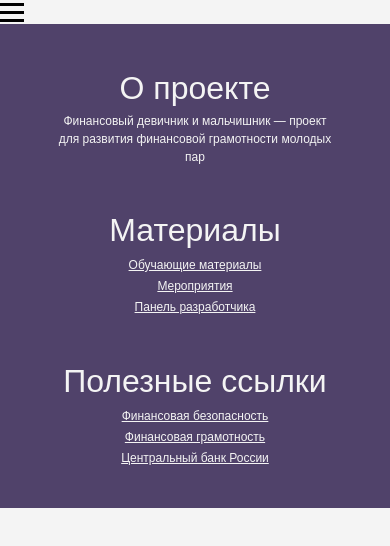
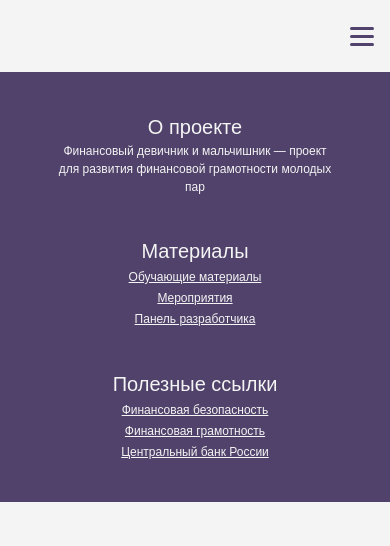
Before and after one commit to agneauenfer/finance-party, a React (Vite) app: page / in a window 390 px wide. Shown: the top 546 px of the page. Built offline with nearby package versions, Linux system fonts and the light colour scheme; no server answers.

Commit message:
mobile version

```diff
--- a/src/assets/styles/forms.css
+++ b/src/assets/styles/forms.css
@@ -132,3 +132,24 @@ input[type="file"].drag-over {
   color: #3498db;
   margin-top: 5px;
 }
+
+.buttons{
+  margin-top: 10;
+  display: flex;
+  gap: 10px;
+}
+
+@media (max-width: 768px){
+  .form-container {
+    width: 100%;
+    padding: var(--space-md);
+  }
+
+  .login-card {
+    width: 100%;
+    margin: 50px auto;
+  }
+  .buttons{
+    flex-direction: column;
+  }
+}
--- a/src/assets/styles/variables.css
+++ b/src/assets/styles/variables.css
@@ -1,11 +1,11 @@
 :root {
-  --color-primary: #50426A;
-  --color-primary-light: #E0DDF2;
-  --color-bg: #F4F4F4;
+  --color-primary: #50426a;
+  --color-primary-light: #e0ddf2;
+  --color-bg: #f4f4f4;
   --color-text: #000;
   --color-text-light: var(--color-bg);
   --color-text-muted: #999;
-  --color-text-inverse: #281C54;
+  --color-text-inverse: #281c54;
 
   --space-xs: 4px;
   --space-sm: 8px;
@@ -21,7 +21,7 @@
   --gap-m: 50px;
   --section-gap: 80px;
 
-  --font-family: 'Manrope', sans-serif;
+  --font-family: "Manrope", sans-serif;
   --font-size-sm: 14px;
   --font-size-base: 16px;
   --font-size-subtitle: 32px;
@@ -34,6 +34,12 @@
   --transition-base: 0.3s ease;
 }
 
+@media (min-width: 1800px) {
+  :root {
+    --max-width: 1600px;
+  }
+}
+
 @media (max-width: 1024px) {
   :root {
     --max-width: 900px;
@@ -42,10 +48,14 @@
     --section-gap: 50px;
     --font-size-sm: 12px;
     --font-size-base: 14px;
-    --font-size-lg: 16px;
-    --font-size-xl: 20px;
+    --font-size-subtitle: 20px;
     --font-size-title: 32px;
-    --font-size-xxl: 48px;
+  }
+}
+
+@media (max-width: 860px) {
+  :root {
+    --max-width: 800px;
   }
 }
 
@@ -54,18 +64,18 @@
     --max-width: 700px;
     --text-gap: 10px;
     --gap-m: 25px;
-    --section-gap: 30px;
   }
 }
 
-@media (max-width: 431px){
+@media (max-width: 431px) {
   :root {
     --max-width: 400px;
   }
 }
 
-@media (max-width: 376px){
+@media (max-width: 376px) {
   :root {
     --max-width: 350px;
+    --font-size-title: 28px;
   }
 }
--- a/src/components/admin/CardsList.jsx
+++ b/src/components/admin/CardsList.jsx
@@ -76,7 +76,7 @@ export default function CardsList({ cards, onUpdate }) {
             className="card-admin"
           />
 
-          <div style={{ marginTop: 10, display: "flex", gap: 10 }}>
+          <div className="buttons">
             <Button variant="outline" onClick={() => openEdit(card)}>
               Редактировать
             </Button>
--- a/src/components/admin/ImageCardsList.jsx
+++ b/src/components/admin/ImageCardsList.jsx
@@ -57,7 +57,7 @@ export default function ImageCardList({ cards, onUpdate }) {
       <p className="subtitle">Мероприятия</p>
 
       {cards.map((card) => (
-        <div key={card.id} style={{ width: "50%" }}>
+        <div key={card.id} style={{ maxWidth: "360px" }}>
           <MeroCard
             id={card.id}
             title={card.title}
@@ -65,7 +65,7 @@ export default function ImageCardList({ cards, onUpdate }) {
             image_url={card.image_url}
           />
 
-          <div style={{ marginTop: 10, display: "flex", gap: 10 }}>
+          <div className="buttons">
             <Button variant="outline" onClick={() => openEdit(card)}>
               Редактировать
             </Button>
--- a/src/components/pages/HomePage.jsx
+++ b/src/components/pages/HomePage.jsx
@@ -89,7 +89,7 @@ function HomePage() {
         </div>
       </Section>
       <Section className="about-section" id="about">
-        <h2 className="title">Что такое финансовый мальчишник и девичник?</h2>
+        <h2 className="title">Что такое финансовый девичник и мальчишник?</h2>
         <p className="text-base black">
           Серия мероприятий и материалов, которые помогают парам: согласовать
           семейные цели, научиться вести совместный бюджет, распределять
--- a/src/components/ui/cards/LastCard/last-card.css
+++ b/src/components/ui/cards/LastCard/last-card.css
@@ -1,11 +1,18 @@
-.last-card{
+.last-card {
   width: 80%;
   margin: 0 auto;
   margin-top: var(--text-gap);
   background-image: url(./images/image-last-card.png);
   background-size: cover;
-    padding: var(--text-gap);
+  padding: var(--space-md);
   text-align: center;
   border-radius: var(--radius-lg);
   height: 300px;
 }
+
+@media (max-width: 431px) {
+  .last-card {
+    width: 100%;
+    height: 230px;
+  }
+}
--- a/src/components/ui/cards/MainCard/main-card.css
+++ b/src/components/ui/cards/MainCard/main-card.css
@@ -23,17 +23,30 @@
   top: 15vh;
   margin-bottom: var(--space-lg);
   box-shadow: 0 -4px 20px rgba(100, 100, 100, 0.1);
-    transition: transform 0.3s ease, box-shadow 0.3s ease;
+  transition:
+    transform 0.3s ease,
+    box-shadow 0.3s ease;
   z-index: 1;
 }
 
-.card:nth-child(1) { z-index: 1; }
-.card:nth-child(2) { z-index: 2; }
-.card:nth-child(3) { z-index: 3; }
-.card:nth-child(4) { z-index: 4; }
-.card:nth-child(5) { z-index: 5; }
-.card:nth-child(6) { z-index: 6; }
-
+.card:nth-child(1) {
+  z-index: 1;
+}
+.card:nth-child(2) {
+  z-index: 2;
+}
+.card:nth-child(3) {
+  z-index: 3;
+}
+.card:nth-child(4) {
+  z-index: 4;
+}
+.card:nth-child(5) {
+  z-index: 5;
+}
+.card:nth-child(6) {
+  z-index: 6;
+}
 
 .container .card:first-child {
   top: 10vh;
@@ -43,11 +56,12 @@
   width: 55%;
 }
 
-.text-left h3, .text-left p {
+.text-left h3,
+.text-left p {
   margin-bottom: 20px;
 }
 
-.card-admin{
+.card-admin {
   width: 80%;
   display: flex;
   justify-content: space-between;
@@ -60,10 +74,9 @@
 }
 
 @media (max-width: 768px) {
-    .card {
-        width: 95%;
-        flex-direction: column;
-        top: 10vh;
+  .card,
+  .card-admin {
+    flex-direction: column-reverse;
     padding: var(--space-md);
   }
 
@@ -80,7 +93,8 @@
 }
 
 @media (max-width: 431px) {
-    .card {
-        top: 8vh;
+  .card,
+  .card-admin {
+    width: 100%;
   }
 }
--- a/src/components/ui/cards/MeroCard/mero-card.css
+++ b/src/components/ui/cards/MeroCard/mero-card.css
@@ -1,4 +1,4 @@
-.mero-container{
+.mero-container {
   display: grid;
   grid-template-columns: repeat(2, 1fr);
   gap: var(--text-gap);
@@ -6,7 +6,7 @@
   margin-bottom: var(--section-gap);
 }
 
-.mero-card{
+.mero-card {
   background: var(--color-primary);
   border-radius: var(--radius-md);
 }
@@ -25,6 +25,12 @@
   border-radius: var(--radius-md) var(--radius-md) 0 0;
 }
 
-.text-container{
+.text-container {
   padding: var(--text-gap);
 }
+
+@media (max-width: 431px) {
+  .mero-container {
+    grid-template-columns: 1fr;
+  }
+}
--- a/src/components/ui/layout/Header/header.css
+++ b/src/components/ui/layout/Header/header.css
@@ -2,13 +2,6 @@
   max-width: var(--max-width);
   margin: 0 auto;
   background: transparent;
-}
-
-.header--open {
-  background: inherit;
-}
-
-.header__nav {
   display: flex;
   align-items: center;
   justify-content: center;
@@ -16,12 +9,15 @@
   padding: 0 var(--space-md);
 }
 
+.header--open {
+  background: inherit;
+}
+
 .header__nav-list {
   display: flex;
   gap: var(--header-height);
   list-style: none;
 }
-
 
 .header__nav-list li {
   transition: transform 0.3s ease;
@@ -47,7 +43,8 @@
 .burger span {
   width: 100%;
   height: 3px;
-  background: var(--color-text);
+  border-radius: 10px;
+  background: var(--color-primary);
   transition: all 0.3s ease;
 }
 
@@ -71,6 +68,9 @@
 }
 
 @media (max-width: 768px) {
+  .header {
+    justify-content: right;
+  }
   .burger {
     display: flex;
   }
@@ -82,7 +82,7 @@
     left: 0;
     width: 100%;
     height: calc(100vh - var(--header-height));
-    background: #050400;
+    background: var(--color-bg);
     padding: 40px 20px;
     opacity: 0;
     transform: translateX(-100%);
--- a/src/index.css
+++ b/src/index.css
@@ -1,33 +1,33 @@
-section{
+section {
   max-width: var(--max-width);
   margin: 0 auto;
 }
 
-.greet{
+.greet {
   background-image: url(./images/image-greet.jpg);
   background-size: cover;
   background-position: center;
   background-repeat: no-repeat;
   border-radius: var(--radius-lg);
-    height: calc(100vh - var(--header-height)) ;
-    padding-top: var(--section-gap);
+  height: calc(100vh - var(--header-height));
   display: flex;
   justify-content: center;
 }
-.greet-container{
+.greet-container {
   width: 47%;
   display: flex;
   flex-direction: column;
   align-items: center;
+  margin-top: 20vh;
 }
-.greet-text{
+.greet-text {
   display: flex;
   flex-direction: column;
   align-items: center;
   text-align: center;
   gap: var(--space-md);
 }
-.about-section{
+.about-section {
   max-width: var(--max-width);
   margin: 0 auto;
   display: grid;
@@ -35,14 +35,14 @@ section{
   align-items: center;
 }
 
-.first-container{
+.first-container {
   display: grid;
   grid-template-columns: repeat(4, 1fr);
   grid-template-rows: repeat(1, 1fr);
   gap: var(--text-gap);
 }
 
-.special-card{
+.special-card {
   background-image: url(./images/image-card.jpg);
   background-size: cover;
   background-position: bottom;
@@ -53,18 +53,18 @@ section{
   grid-column: span 2 / span 2;
 }
 
-.greet-card{
+.greet-card {
   background: var(--color-primary);
   padding: var(--space-lg);
   border-radius: var(--radius-md);
   cursor: pointer;
 }
 
-.greet-card .subtitle{
+.greet-card .subtitle {
   margin-bottom: var(--text-gap);
 }
 
-.main-text{
+.main-text {
   text-align: center;
 }
 
@@ -85,6 +85,13 @@ section{
   font-family: "Stem", sans-serif;
 }
 
+@media (max-width: 1024px) {
+  .special-card {
+    padding: var(--space-md);
+    padding-right: 100px;
+  }
+}
+
 @media (max-width: 768px) {
   .notfound h1 {
     font-size: 80px;
@@ -92,6 +99,15 @@ section{
 
   .notfound-content {
     gap: var(--space-lg);
+  }
+
+  .first-container {
+    grid-template-columns: repeat(2, 1fr);
+    grid-template-rows: repeat(1, 1fr);
+  }
+  .special-card {
+    padding: var(--space-md);
+    padding-right: 300px;
   }
 }
 
@@ -103,4 +119,20 @@ section{
   .notfound {
     padding: var(--space-lg);
   }
+  .first-container {
+    display: flex;
+    flex-direction: column;
   }
+
+  .greet-container {
+    width: auto;
+  }
+  .about-section {
+    display: grid;
+    grid-template-columns: 1fr;
+  }
+  .special-card {
+    padding: var(--space-md);
+    padding-right: 100px;
+  }
+}
```
Lines whose indentation alone changed are shown as unchanged.
